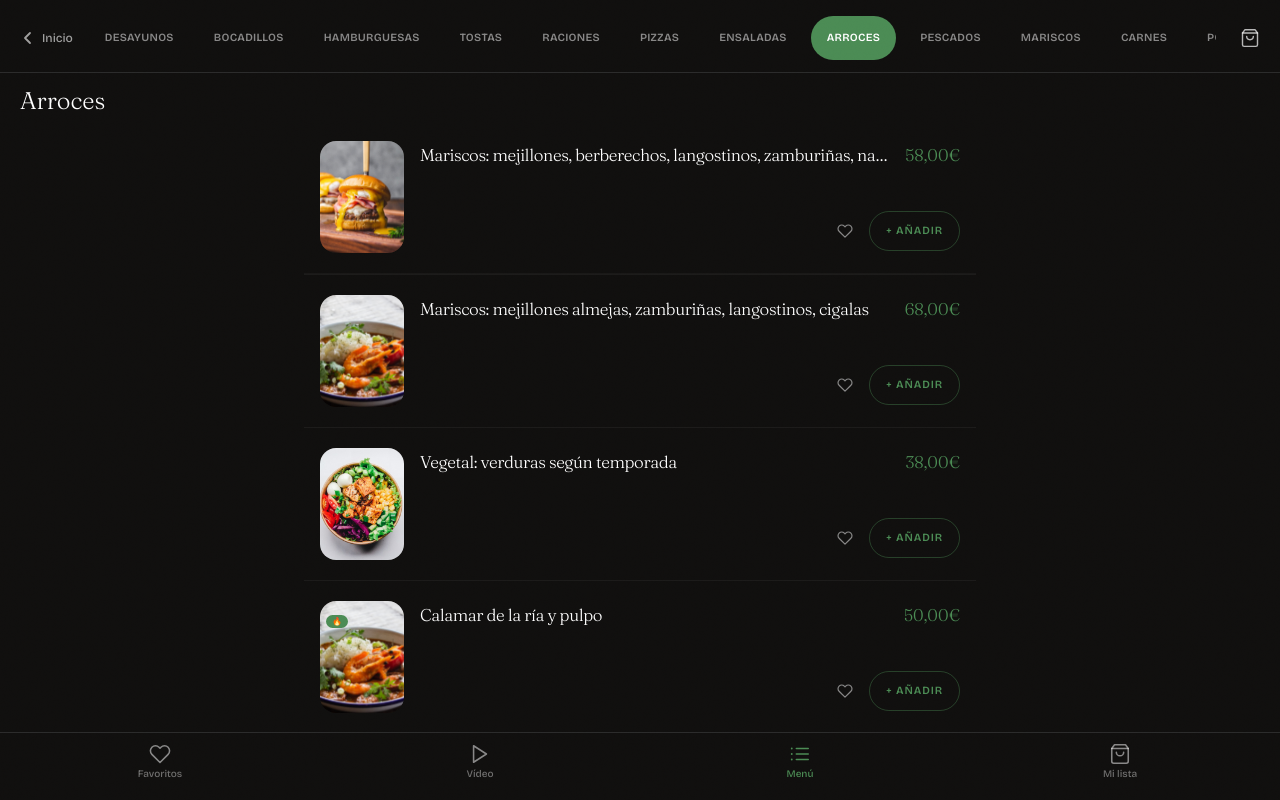
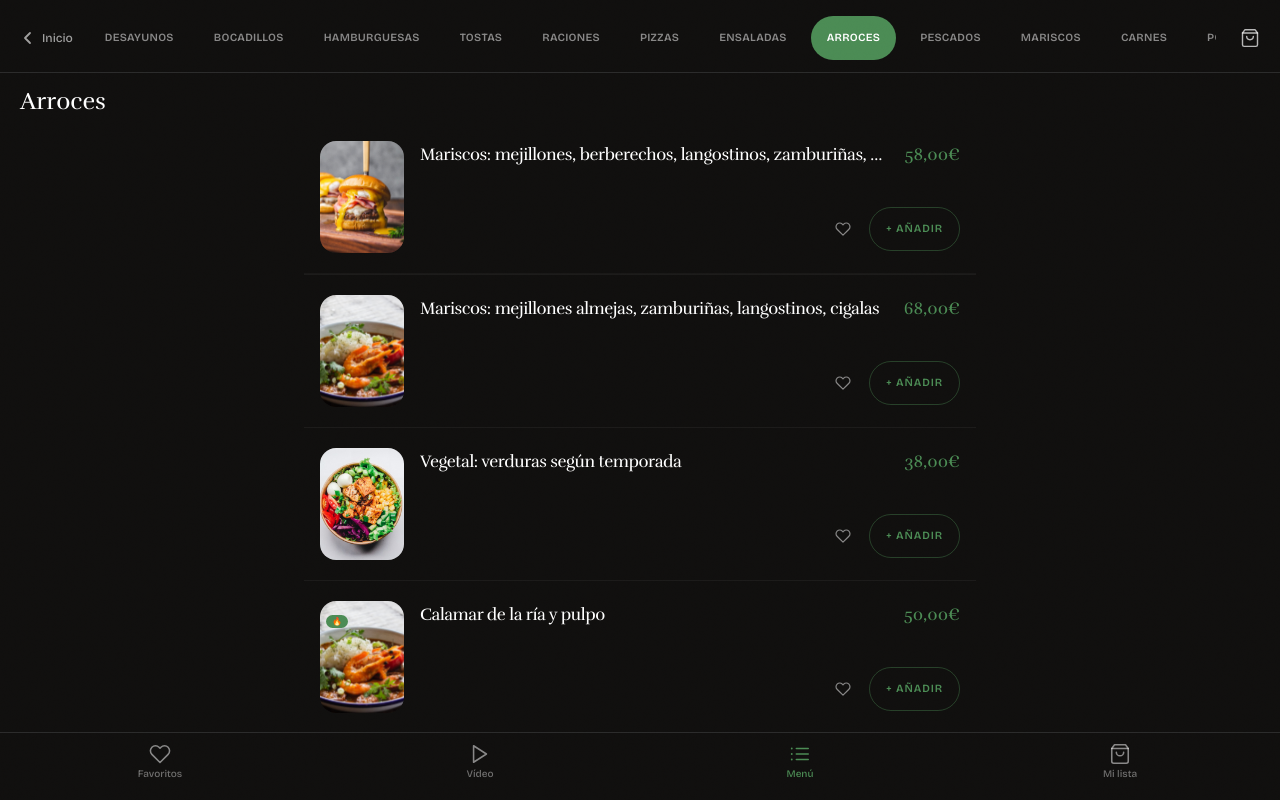
Before and after one commit to ismaelz001/carta-digital, a React (Vite) app: page / in a window 1280 px wide. Both pictures are taken after a click on the button 639 px from the left and 309 px from the top of the page. Built offline with nearby package versions, Linux system fonts and the light colour scheme.

Commit message:
audit: touch targets 44px, Rufina font, preconnect, quieter glassmorphism, aria-expanded/live, bg-card tokens, clean sidebar vars

```diff
--- a/index.html
+++ b/index.html
@@ -13,6 +13,11 @@
     <meta property="og:type" content="website" />
 
     <meta name="twitter:card" content="summary_large_image" />
+
+    <!-- Fonts: preconnect para eliminar render-blocking @import en CSS -->
+    <link rel="preconnect" href="https://fonts.googleapis.com" />
+    <link rel="preconnect" href="https://fonts.gstatic.com" crossorigin />
+    <link rel="stylesheet" href="https://fonts.googleapis.com/css2?family=Rufina:wght@400;700&family=Bricolage+Grotesque:opsz,wght@12..96,300;12..96,400;12..96,500;12..96,600;12..96,700&display=swap" />
   </head>
 
   <body>
--- a/src/components/app/DailyMenuCard.tsx
+++ b/src/components/app/DailyMenuCard.tsx
@@ -13,6 +13,8 @@ export function DailyMenuCard({ menu }: Props) {
   return (
     <div
       className="mx-4 mb-1 rounded-2xl overflow-hidden cursor-pointer select-none"
+      role="button"
+      aria-expanded={expanded}
       style={{
         background: "linear-gradient(135deg, hsl(20 30% 8%) 0%, hsl(14 35% 11%) 50%, hsl(20 30% 8%) 100%)",
         border: "1px solid rgba(229,71,42,0.25)",
--- a/src/index.css
+++ b/src/index.css
@@ -1,4 +1,4 @@
-@import url('https://fonts.googleapis.com/css2?family=Bricolage+Grotesque:opsz,wght@12..96,300;12..96,400;12..96,500;12..96,600;12..96,700&family=Fraunces:ital,opsz,wght@0,9..144,300;0,9..144,700;1,9..144,400&display=swap');
+/* Fuentes cargadas vía <link preconnect> en index.html para evitar render-blocking */
 
 @tailwind base;
 @tailwind components;
@@ -42,15 +42,6 @@
     --ring: 14 79% 54%;
 
     --radius: 1rem;
-
-    --sidebar-background: 0 0% 98%;
-    --sidebar-foreground: 240 5.3% 26.1%;
-    --sidebar-primary: 240 5.9% 10%;
-    --sidebar-primary-foreground: 0 0% 98%;
-    --sidebar-accent: 240 4.8% 95.9%;
-    --sidebar-accent-foreground: 240 5.9% 10%;
-    --sidebar-border: 220 13% 91%;
-    --sidebar-ring: 217.2 91.2% 59.8%;
   }
 
   .dark {
@@ -73,14 +64,6 @@
     --border: 0 0% 17%;
     --input: 0 0% 17%;
     --ring: 14 79% 54%;
-    --sidebar-background: 240 5.9% 10%;
-    --sidebar-foreground: 240 4.8% 95.9%;
-    --sidebar-primary: 224.3 76.3% 48%;
-    --sidebar-primary-foreground: 0 0% 100%;
-    --sidebar-accent: 240 3.7% 15.9%;
-    --sidebar-accent-foreground: 240 4.8% 95.9%;
-    --sidebar-border: 240 3.7% 15.9%;
-    --sidebar-ring: 217.2 91.2% 59.8%;
   }
 }
 
--- a/src/screens/MenuScreen.tsx
+++ b/src/screens/MenuScreen.tsx
@@ -104,7 +104,7 @@ export function MenuScreen({
             <path d="M16 10a4 4 0 01-8 0"/>
           </svg>
           {cartCount > 0 && (
-            <span key={cartCount} className="absolute -top-1.5 -right-1.5 min-w-[16px] h-4 text-[9px] font-bold bg-primary text-white rounded-full flex items-center justify-center px-0.5 animate-badge-pop">
+            <span key={cartCount} aria-live="polite" aria-atomic="true" className="absolute -top-1.5 -right-1.5 min-w-[16px] h-4 text-[9px] font-bold bg-primary text-white rounded-full flex items-center justify-center px-0.5 animate-badge-pop">
               {cartCount}
             </span>
           )}
@@ -282,7 +282,7 @@ function DishRow({
       onClick={onDetail}
     >
       {/* Thumbnail — portrait 3:4 editorial */}
-      <div className="relative flex-shrink-0 w-[84px] h-[112px] rounded-2xl overflow-hidden bg-[#1a1714]">
+      <div className="relative flex-shrink-0 w-[84px] h-[112px] rounded-2xl overflow-hidden bg-card">
         <DishMedia dish={dish} />
         {(dish.signature || dish.popular) && (
           <div className="absolute top-1.5 left-1.5">
@@ -327,7 +327,7 @@ function DishRow({
           {/* Fav */}
           <button
             onClick={handleFav}
-            className="w-10 h-10 rounded-full flex items-center justify-center transition-colors hover:bg-white/8 active:scale-90"
+            className="w-11 h-11 rounded-full flex items-center justify-center transition-colors hover:bg-white/8 active:scale-90"
             aria-label={isFav ? "Quitar de favoritos" : "Añadir a favoritos"}
           >
             <svg
@@ -346,7 +346,7 @@ function DishRow({
             onClick={handleAdd}
             disabled={added}
             aria-label={added ? `${dish.name} añadido` : `Añadir ${dish.name}`}
-            className={`text-[11px] font-semibold px-4 min-h-[40px] rounded-full transition-all uppercase tracking-[0.08em] border ${added ? "border-primary/40 text-primary/60 bg-primary/5 scale-95" : "border-primary/40 text-primary hover:bg-primary hover:text-white"}`}
+            className={`text-[11px] font-semibold px-4 min-h-[44px] rounded-full transition-all uppercase tracking-[0.08em] border ${added ? "border-primary/40 text-primary/60 bg-primary/5 scale-95" : "border-primary/40 text-primary hover:bg-primary hover:text-white"}`}
           >
             {added ? "✓ Añadido" : "+ Añadir"}
           </button>
@@ -506,7 +506,7 @@ function DishDetailSheet({
       />
 
       {/* Sheet */}
-      <div className="fixed inset-x-0 bottom-0 z-50 animate-slide-up rounded-t-3xl overflow-hidden bg-[#141210] max-h-[90dvh] flex flex-col">
+      <div className="fixed inset-x-0 bottom-0 z-50 animate-slide-up rounded-t-3xl overflow-hidden bg-card max-h-[90dvh] flex flex-col">
         {/* Drag handle */}
         <div className="flex justify-center pt-3 pb-1 flex-shrink-0">
           <div className="w-10 h-1 rounded-full bg-white/15" />
@@ -515,7 +515,7 @@ function DishDetailSheet({
         {/* Scrollable content */}
         <div className="overflow-y-auto no-scrollbar">
           {/* Hero image */}
-          <div className="relative w-full aspect-[4/3] bg-[#1a1714]">
+          <div className="relative w-full aspect-[4/3] bg-card">
             <DishMedia dish={dish} cinematic enableVideo />
             {/* Gradient */}
             <div className="absolute inset-0" style={{ background: "linear-gradient(180deg, transparent 60%, rgba(20,18,16,0.9) 100%)" }} />
@@ -523,7 +523,7 @@ function DishDetailSheet({
             {/* Close */}
             <button
               onClick={onClose}
-              className="absolute top-3 right-3 w-8 h-8 rounded-full bg-[#0D0B09]/65 flex items-center justify-center backdrop-blur-sm"
+              className="absolute top-3 right-3 w-11 h-11 rounded-full bg-[#0D0B09]/80 flex items-center justify-center"
               aria-label="Cerrar"
             >
               <svg width="14" height="14" viewBox="0 0 14 14" fill="none" stroke="white" strokeWidth="1.8" strokeLinecap="round">
--- a/src/screens/ReelScreen.tsx
+++ b/src/screens/ReelScreen.tsx
@@ -183,7 +183,7 @@ export function ReelScreen({
         <div className="absolute right-4 top-1/2 -translate-y-1/2 z-30 flex flex-col gap-2">
           <button
             onClick={goPrev}
-            className={`w-10 h-10 rounded-full bg-[#0D0B09]/55 backdrop-blur-sm border border-white/10 flex items-center justify-center transition-opacity ${currentIdx === 0 ? "opacity-20 pointer-events-none" : "opacity-80 hover:opacity-100"}`}
+            className={`w-11 h-11 rounded-full bg-[#0D0B09]/80 border border-white/10 flex items-center justify-center transition-opacity ${currentIdx === 0 ? "opacity-20 pointer-events-none" : "opacity-80 hover:opacity-100"}`}
             aria-label="Anterior"
           >
             <svg width="14" height="14" viewBox="0 0 14 14" fill="none" stroke="white" strokeWidth="1.8" strokeLinecap="round" strokeLinejoin="round">
@@ -192,7 +192,7 @@ export function ReelScreen({
           </button>
           <button
             onClick={goNext}
-            className={`w-10 h-10 rounded-full bg-[#0D0B09]/55 backdrop-blur-sm border border-white/10 flex items-center justify-center transition-opacity ${currentIdx === dishes.length - 1 ? "opacity-20 pointer-events-none" : "opacity-80 hover:opacity-100"}`}
+            className={`w-11 h-11 rounded-full bg-[#0D0B09]/80 border border-white/10 flex items-center justify-center transition-opacity ${currentIdx === dishes.length - 1 ? "opacity-20 pointer-events-none" : "opacity-80 hover:opacity-100"}`}
             aria-label="Siguiente"
           >
             <svg width="14" height="14" viewBox="0 0 14 14" fill="none" stroke="white" strokeWidth="1.8" strokeLinecap="round" strokeLinejoin="round">
@@ -396,7 +396,7 @@ function ReelSlide({
             {dish.tags.slice(0, 3).map((tag) => (
               <span
                 key={tag}
-                className="text-[10px] text-white/70 border border-white/20 px-2 py-0.5 rounded-full backdrop-blur-sm bg-[#0D0B09]/35"
+                className="text-[10px] text-white/70 border border-white/15 px-2 py-0.5 rounded-full bg-[#0D0B09]/80"
               >
                 {tag}
               </span>
--- a/tailwind.config.ts
+++ b/tailwind.config.ts
@@ -64,7 +64,7 @@ export default {
         sm: "calc(var(--radius) - 4px)",
       },
       fontFamily: {
-        display: ['Fraunces', 'Georgia', 'serif'],
+        display: ['Rufina', 'Georgia', 'serif'],
         sans: ['Inter', 'system-ui', 'sans-serif'],
       },
       backgroundImage: {
```
Also changed, not shown: src/components/app/CartPanel.tsx (+4 -4 lines), src/screens/HomeScreen.tsx (+4 -4 lines), public/assets/raxoi/dishes/mariscada.jpg.
